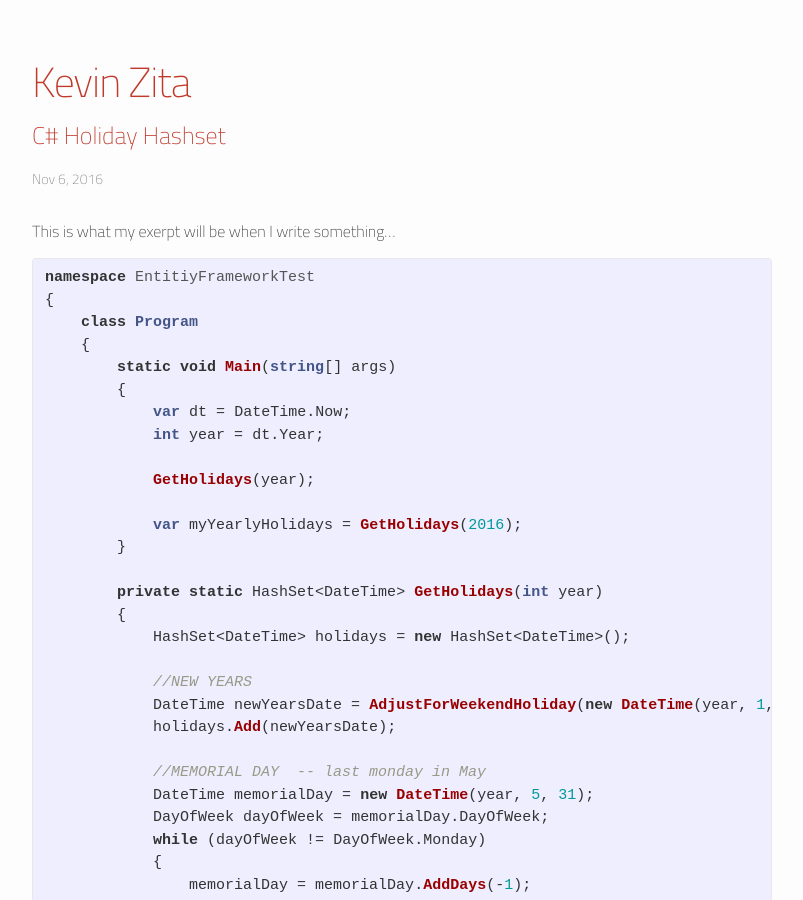
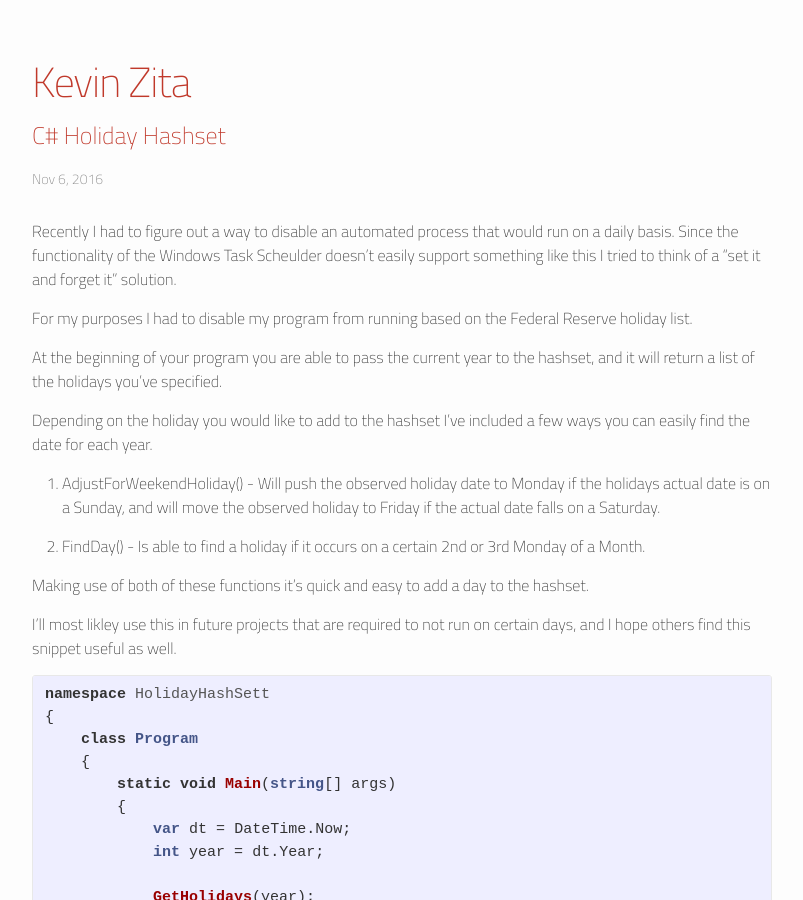
Before and after one commit to kzisme/site, a Jekyll site: the page built from _posts/2016-11-07-holiday-hashset.markdown, in a window 1280 px wide and 900 px high. Shown: the whole window, without its empty margins (238-1041 px from the left). Built offline with Jekyll 4.4.1, drawn with Linux system fonts in a browser that asks for light colours; some of the changed text lies outside the part shown.

Commit message:
Working on draft

```diff
--- a/_posts/2016-11-07-holiday-hashset.markdown
+++ b/_posts/2016-11-07-holiday-hashset.markdown
@@ -4,14 +4,36 @@ title:  "C# Holiday Hashset"
 date:   2016-11-06 22:52:21
 categories: jekyll post
 ---
+Recently I had to figure out a way to disable  an automated process that would
+run on a daily basis.  Since the functionality of the Windows Task Scheulder
+doesn't easily support something like this I tried to think of a "set it and
+forget it" solution.
 
-This is what my exerpt will be when I write something...
+For my purposes I had to disable my program from running based on the Federal
+Reserve holiday list.
+
+At the beginning of your program you are able to pass the current year to
+the hashset, and it will return a list of the holidays you've specified.
+
+Depending on the holiday you would like to add to the hashset I've included a
+few ways you can easily find the date for each year.
 
 
+1. AdjustForWeekendHoliday() - Will push the observed holiday date to Monday if
+   the holidays actual date is on a Sunday, and will move the observed holiday
+   to Friday if the actual date falls on a Saturday.
 
+2. FindDay() - Is able to find a holiday if it occurs on a certain 2nd or 3rd
+   Monday of a Month.
+
+Making use of both of these functions it's quick and easy to add a day to the
+hashset.
+
+I'll most likley use this in future projects that are required to not run on
+certain days, and I hope others find this snippet useful as well.
 
 {% highlight c# %}
-namespace EntitiyFrameworkTest
+namespace HolidayHashSett
 {
     class Program
     {
```
Also changed, not shown: other parts of _posts/2016-11-07-holiday-hashset.markdown (+0 -8 lines).
